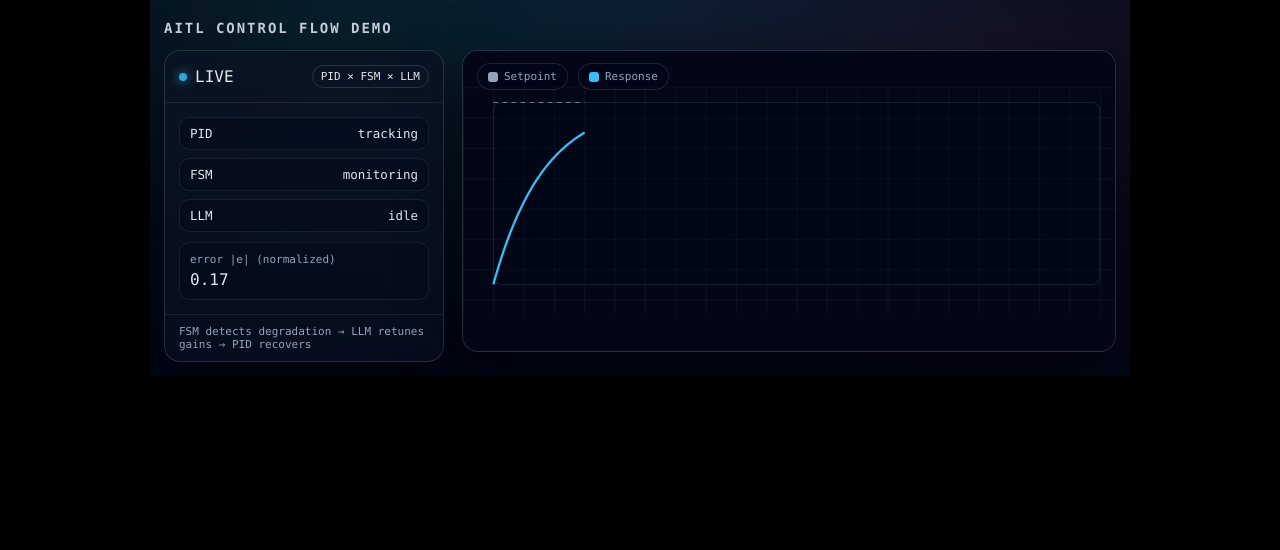
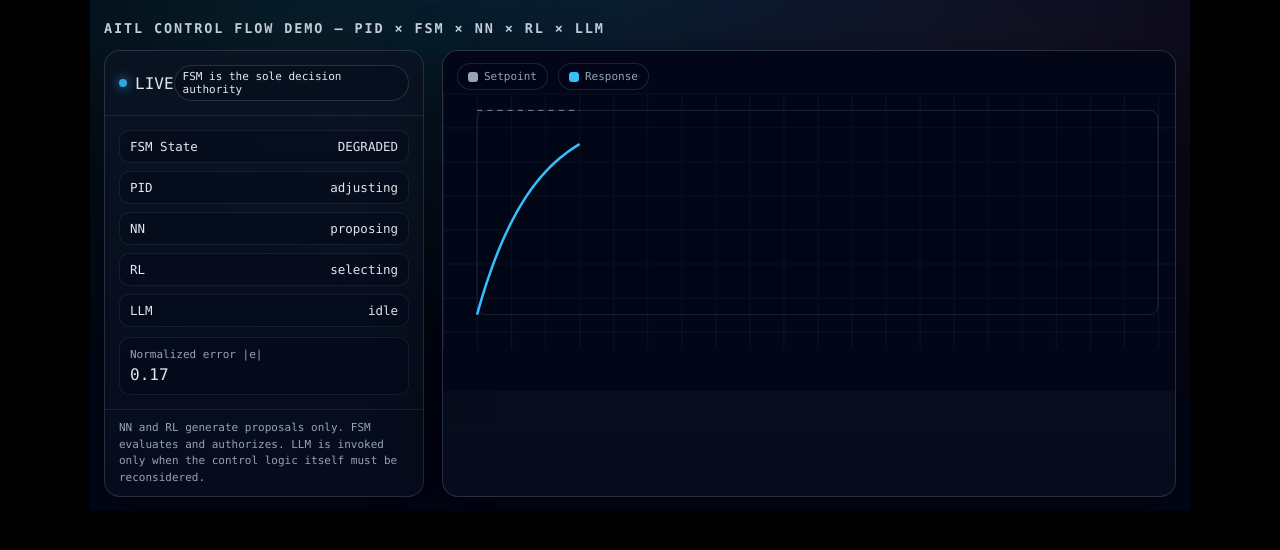
Before and after one commit to Samizo-AITL/aitl-animation-demos, a Jekyll site: the page demo/js-svg/aitl-control-flow.html, which Jekyll copies as it is, in a window 1280 px wide. Shown: the top 550 px of the page. Built offline with Jekyll 4.4.1, drawn with Linux system fonts in a browser that asks for light colours.

Commit message:
Update aitl-control-flow.html

```diff
--- a/demo/js-svg/aitl-control-flow.html
+++ b/demo/js-svg/aitl-control-flow.html
@@ -3,7 +3,7 @@
 <head>
 <meta charset="UTF-8" />
 <meta name="viewport" content="width=device-width, initial-scale=1" />
-<title>AITL Control Flow Demo</title>
+<title>AITL Control Flow Demo — PID × FSM × NN × RL × LLM</title>
 
 <style>
 :root{
@@ -13,22 +13,28 @@
   --muted:#94a3b8;
   --grid:#1f2a44;
   --shadow:0 20px 60px rgba(0,0,0,.55);
+
+  --ok:#22c55e;
+  --warn:#f59e0b;
+  --bad:#ef4444;
+
+  --set:#94a3b8;
+  --resp:#38bdf8;
+  --cand:#a78bfa;
+  --act:#22c55e;
 }
 
 *{box-sizing:border-box;}
-
 html, body{
   margin:0;
   padding:0;
-  height:auto;
-  background:#000;     /* ← 背景は描かせない */
+  background:#000;
   color:#e5e7eb;
   font-family:ui-monospace, Menlo, Consolas, monospace;
 }
 
-/* ===== 世界観は wrap に閉じ込める ===== */
 .wrap{
-  max-width:980px;
+  max-width:1100px;
   margin:0 auto;
   padding:14px;
   background:
@@ -39,7 +45,7 @@ html, body{
 }
 
 h1{
-  font-size:14px;
+  font-size:13.5px;
   letter-spacing:.14em;
   margin:6px 0 14px;
   color:#cbd5e1;
@@ -47,12 +53,10 @@ h1{
 
 .panel{
   display:grid;
-  grid-template-columns:280px 1fr;
+  grid-template-columns:320px 1fr;
   gap:18px;
-  align-items:start;
 }
 
-/* ===== cards ===== */
 .card{
   background:linear-gradient(180deg, rgba(11,18,34,.85), rgba(11,18,34,.55));
   border:1px solid rgba(148,163,184,.22);
@@ -77,16 +80,14 @@ h1{
   animation:pulse 1.2s infinite;
   margin-right:8px;
 }
-@keyframes pulse{
-  0%,100%{opacity:.9;}
-  50%{opacity:.4;}
-}
+@keyframes pulse{0%,100%{opacity:.9;}50%{opacity:.4;}}
 
 .badge{
   font-size:11px;
   padding:4px 8px;
   border-radius:999px;
   border:1px solid rgba(148,163,184,.22);
+  background:rgba(2,6,23,.25);
 }
 
 .status{padding:14px;font-size:12.5px;}
@@ -116,15 +117,15 @@ h1{
   border-top:1px solid rgba(148,163,184,.14);
   font-size:11px;
   color:var(--muted);
+  line-height:1.5;
 }
 
-/* ===== svg ===== */
+/* ===== SVG ===== */
 .svgWrap{position:relative;}
-
 svg{
   display:block;
   width:100%;
-  height:300px;
+  height:340px;
   background:#020617;
 }
 
@@ -136,7 +137,6 @@ svg{
   display:flex;
   gap:10px;
 }
-
 .chip{
   display:flex;align-items:center;gap:6px;
   padding:6px 10px;
@@ -144,45 +144,46 @@ svg{
   border:1px solid rgba(148,163,184,.18);
   background:rgba(2,6,23,.35);
 }
-
 .swatch{width:10px;height:10px;border-radius:3px;}
-.sw1{background:#94a3b8;}
-.sw2{background:#38bdf8;}
+.sw1{background:var(--set);}
+.sw2{background:var(--resp);}
 </style>
 </head>
 
 <body>
 <div class="wrap">
-<h1>AITL CONTROL FLOW DEMO</h1>
+<h1>AITL CONTROL FLOW DEMO — PID × FSM × NN × RL × LLM</h1>
 
 <div class="panel">
 
-<!-- STATUS -->
 <div class="card">
   <div class="cardHeader">
     <div style="display:flex;align-items:center;">
       <span class="pulseDot"></span>LIVE
     </div>
-    <span class="badge">PID × FSM × LLM</span>
+    <span class="badge">FSM is the sole decision authority</span>
   </div>
 
   <div class="status">
+    <div class="row"><span>FSM State</span><span id="fsm">NORMAL</span></div>
     <div class="row"><span>PID</span><span id="pid">tracking</span></div>
-    <div class="row"><span>FSM</span><span id="fsm">monitoring</span></div>
+    <div class="row"><span>NN</span><span id="nn">idle</span></div>
+    <div class="row"><span>RL</span><span id="rl">idle</span></div>
     <div class="row"><span>LLM</span><span id="llm">idle</span></div>
 
     <div class="kpi">
-      <div class="label">error |e| (normalized)</div>
+      <div class="label">Normalized error |e|</div>
       <div class="num" id="err">0.00</div>
     </div>
   </div>
 
   <div class="footerNote">
-    FSM detects degradation → LLM retunes gains → PID recovers
+    NN and RL generate proposals only.
+    FSM evaluates and authorizes.
+    LLM is invoked only when the control logic itself must be reconsidered.
   </div>
 </div>
 
-<!-- SVG -->
 <div class="card svgWrap">
   <div class="legend">
     <div class="chip"><span class="swatch sw1"></span>Setpoint</div>
@@ -212,17 +213,21 @@ svg{
 const N=240, SET=1.0;
 const X0=40,Y0=20,W=800,H=240;
 
+const fsmEl=document.getElementById("fsm");
 const pidEl=document.getElementById("pid");
-const fsmEl=document.getElementById("fsm");
+const nnEl=document.getElementById("nn");
+const rlEl=document.getElementById("rl");
 const llmEl=document.getElementById("llm");
 const errEl=document.getElementById("err");
 
 const pidPath=document.getElementById("pidPath");
 const setPath=document.getElementById("setPath");
 
-let i=0,Kp=0.9,llm=false;
-const px=[],sx=[];
+let i=0;
+let Kp=0.9;
+let fsm="NORMAL";
 
+const px=[], sx=[];
 const X=i=>X0+(i/(N-1))*W;
 const Y=v=>Y0+H-(v*H);
 
@@ -233,29 +238,32 @@ function path(p,n){
 
 function step(){
   let y=SET*(1-Math.exp(-Kp*i/18));
-  if(i>70&&i<115) y-=0.32;
+  if(i>70&&i<120) y-=0.32;
 
   const e=Math.abs(SET-y);
   errEl.textContent=e.toFixed(2);
 
-  if(e>0.22 && !llm){
-    fsmEl.textContent="disturbance detected";
-    pidEl.textContent="degraded";
-  }else if(!llm){
-    fsmEl.textContent="monitoring";
-    pidEl.textContent="tracking";
+  if(e>0.22 && fsm==="NORMAL"){
+    fsm="DEGRADED";
+    nnEl.textContent="proposing";
+    rlEl.textContent="selecting";
   }
 
-  if(i===150){
-    Kp=2.1; llm=true;
-    llmEl.textContent="Kp retuned";
-    fsmEl.textContent="recovery";
+  if(fsm==="DEGRADED" && i===150){
+    Kp=2.1;
+    fsm="RECOVERY";
+    llmEl.textContent="proposal adopted";
   }
 
-  if(llm && i>170){
-    pidEl.textContent="re-tracking";
-    fsmEl.textContent="stable";
+  if(fsm==="RECOVERY" && e<0.1){
+    fsm="NORMAL";
+    nnEl.textContent="idle";
+    rlEl.textContent="idle";
+    llmEl.textContent="idle";
   }
+
+  fsmEl.textContent=fsm;
+  pidEl.textContent=fsm==="NORMAL"?"tracking":"adjusting";
 
   px[i]={x:X(i),y:Y(Math.max(0,Math.min(1.05,y)))};
   sx[i]={x:X(i),y:Y(SET)};
@@ -265,9 +273,8 @@ function step(){
 
   i++;
   if(i>=N){
-    i=0;Kp=0.9;llm=false;
+    i=0;fsm="NORMAL";Kp=0.9;
     px.length=0;sx.length=0;
-    llmEl.textContent="idle";
   }
   requestAnimationFrame(step);
 }
```
Also changed, not shown: other parts of demo/js-svg/aitl-control-flow.html (+0 -1 lines).
